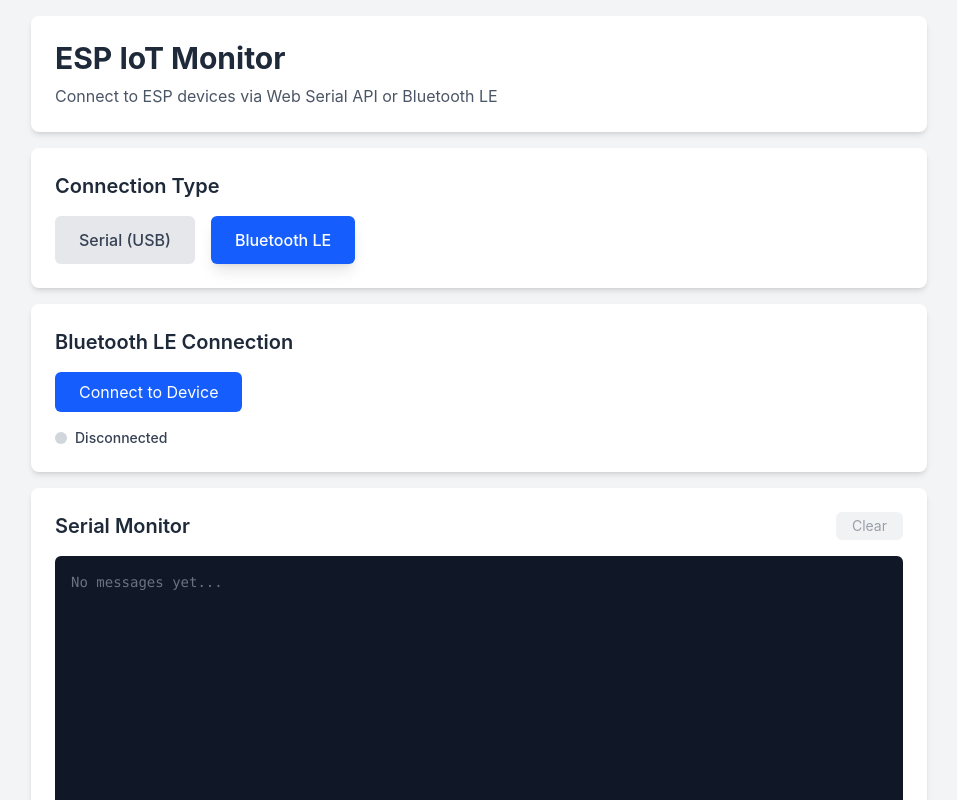
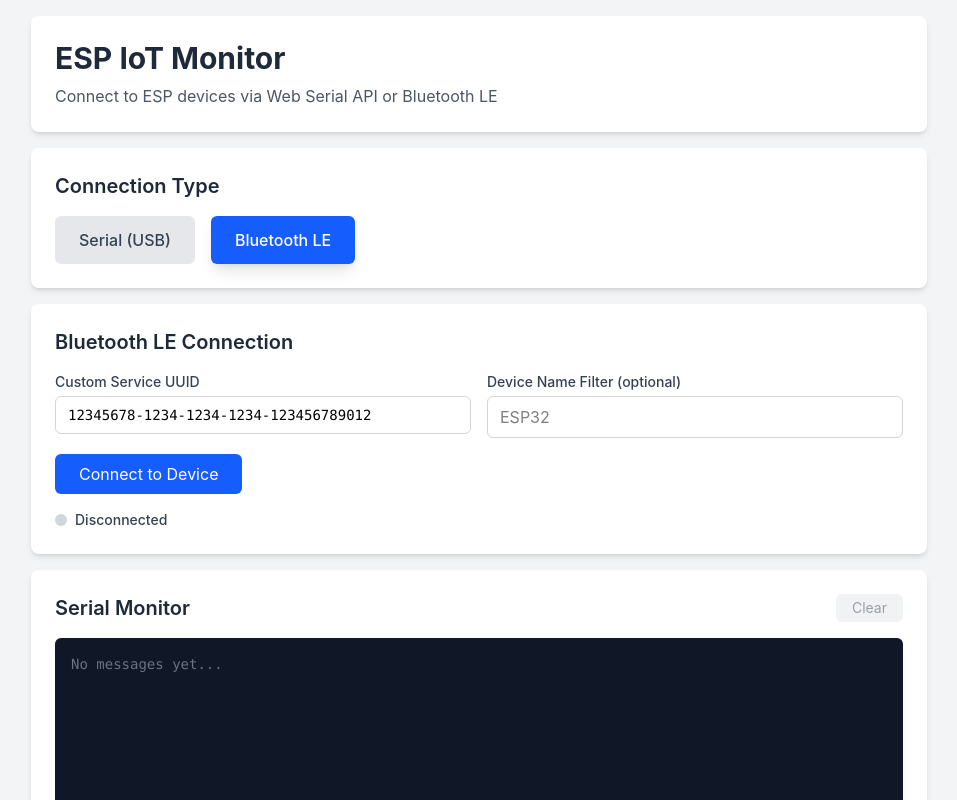
Before and after one commit to mastashake08/esp-serial, a Vue app: page / in a window 1280 px wide. Both pictures are taken after a click on the button "Bluetooth LE". Shown: the top 800 px of the page, without its empty margins (161-1118 px from the left). Built offline with nearby package versions, Linux system fonts and the light colour scheme.

Commit message:
feat: enhance BLE device selection with custom service UUID and device name filter

```diff
--- a/src/App.vue
+++ b/src/App.vue
@@ -51,6 +51,8 @@ const error = computed(() =>
 const characteristics = ref<BluetoothRemoteGATTCharacteristic[]>([])
 const selectedServiceUuid = ref('')
 const selectedCharacteristicUuid = ref('')
+const customServiceUuid = ref('12345678-1234-1234-1234-123456789012')
+const deviceNamePrefix = ref('')
 
 // Shared state
 const messages = ref<string[]>([])
@@ -161,15 +163,26 @@ const handleConnect = async () => {
   } else {
     // BLE connection
     if (!device.value) {
-      // Accept all devices but include custom ESP service UUID
-      await requestDevice({
-        acceptAllDevices: true,
+      // Use filters to access all services on matched devices
+      const options: any = {
         optionalServices: [
-          '12345678-1234-1234-1234-123456789012',
+          customServiceUuid.value,
           'generic_access',
-          'generic_attribute'
+          'generic_attribute',
+          '00001800-0000-1000-8000-00805f9b34fb', // Generic Access
+          '00001801-0000-1000-8000-00805f9b34fb'  // Generic Attribute
         ]
-      })
+      }
+
+      if (deviceNamePrefix.value.trim()) {
+        // Filter by device name prefix
+        options.filters = [{ namePrefix: deviceNamePrefix.value.trim() }]
+      } else {
+        // Accept all devices
+        options.acceptAllDevices = true
+      }
+
+      await requestDevice(options)
     }
 
     if (device.value) {
@@ -365,6 +378,34 @@ onUnmounted(async () => {
 
         <!-- BLE Options -->
         <div v-else class="space-y-4">
+          <!-- BLE Configuration -->
+          <div v-if="!isConnected" class="grid grid-cols-1 md:grid-cols-2 gap-4">
+            <div>
+              <label for="customServiceUuid" class="block text-sm font-medium text-gray-700 mb-1">
+                Custom Service UUID
+              </label>
+              <input
+                id="customServiceUuid"
+                v-model="customServiceUuid"
+                type="text"
+                placeholder="12345678-1234-1234-1234-123456789012"
+                class="w-full px-3 py-2 border border-gray-300 rounded-md focus:outline-none focus:ring-2 focus:ring-blue-500 text-sm font-mono"
+              />
+            </div>
+            <div>
+              <label for="deviceNamePrefix" class="block text-sm font-medium text-gray-700 mb-1">
+                Device Name Filter (optional)
+              </label>
+              <input
+                id="deviceNamePrefix"
+                v-model="deviceNamePrefix"
+                type="text"
+                placeholder="ESP32"
+                class="w-full px-3 py-2 border border-gray-300 rounded-md focus:outline-none focus:ring-2 focus:ring-blue-500"
+              />
+            </div>
+          </div>
+
           <div class="flex gap-2">
             <button
               v-if="!isConnected"
```
